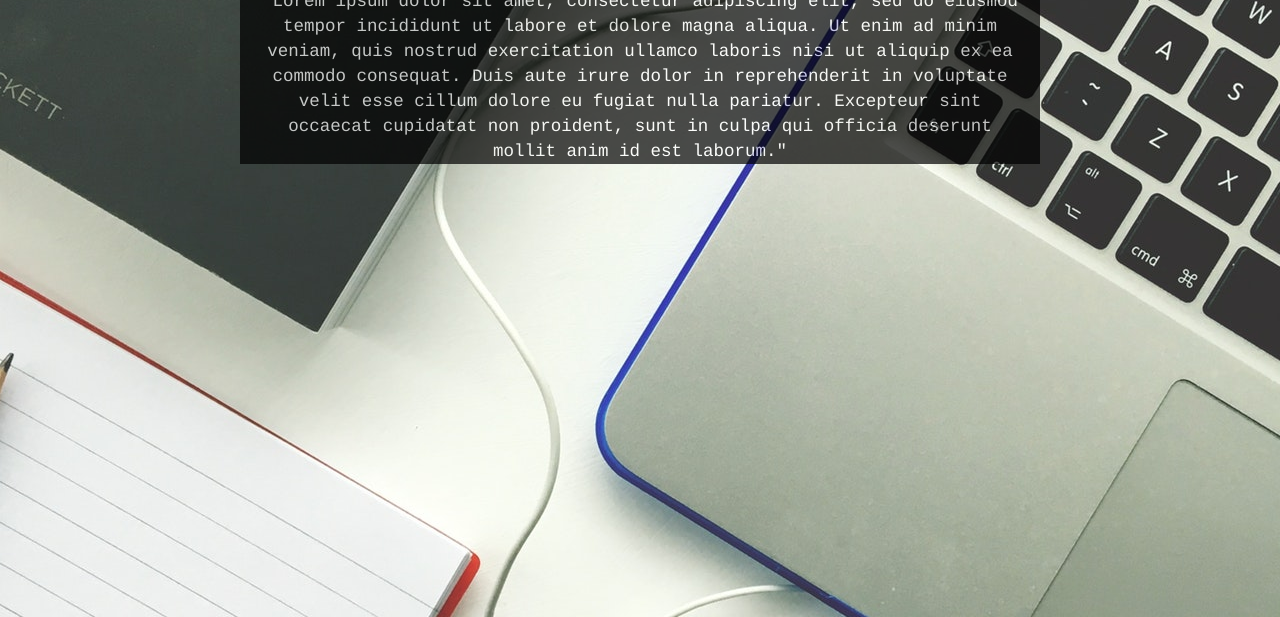
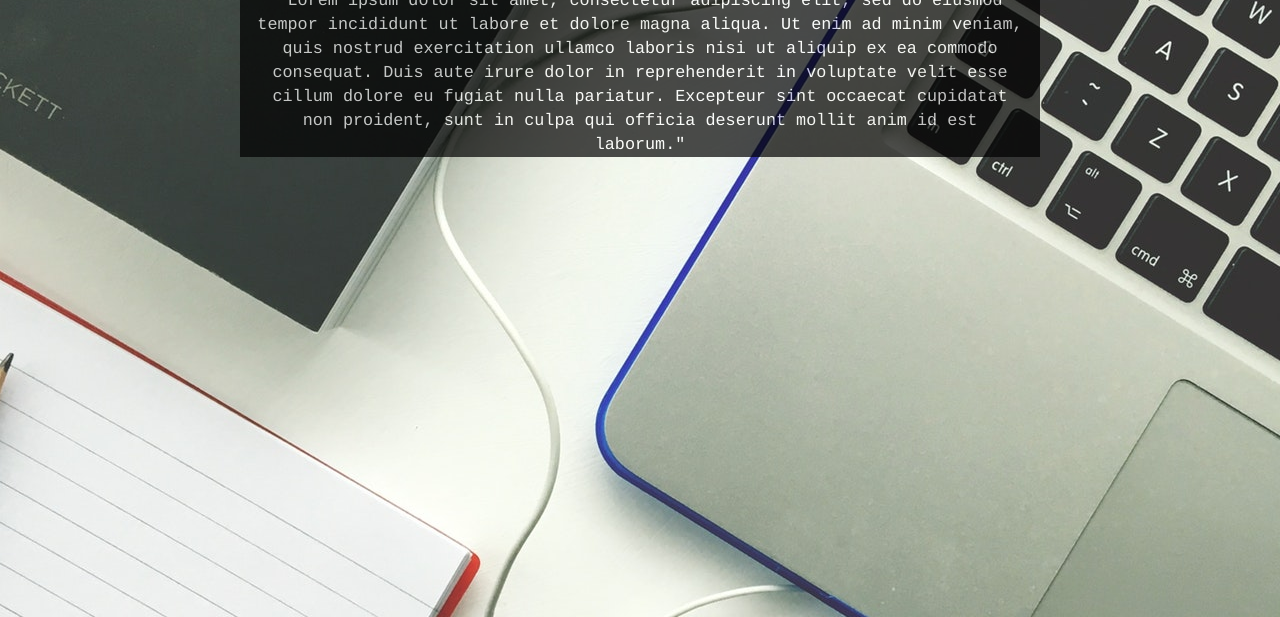
Before and after one commit to Hobbit224/portfolio-1, a plain HTML site: page aboutme.html in a window 1280 px wide. Shown: the part 183-800 px from the top of the page. Drawn offline with Linux system fonts and the light colour scheme.

Commit message:
small changes

```diff
--- a/css/styles.css
+++ b/css/styles.css
@@ -19,7 +19,7 @@
 	font-family: ‘American Typewriter’, ‘Courier New’, Courier, Monaco, mono;
 }
 .name-footer{
-    font-size: 125%;
+    font-size: 120%;
     font-family: ‘American Typewriter’, ‘Courier New’, Courier, Monaco, mono;
 }
 .cover-image{
```
Also changed, not shown: index.html (+2 -2 lines).
